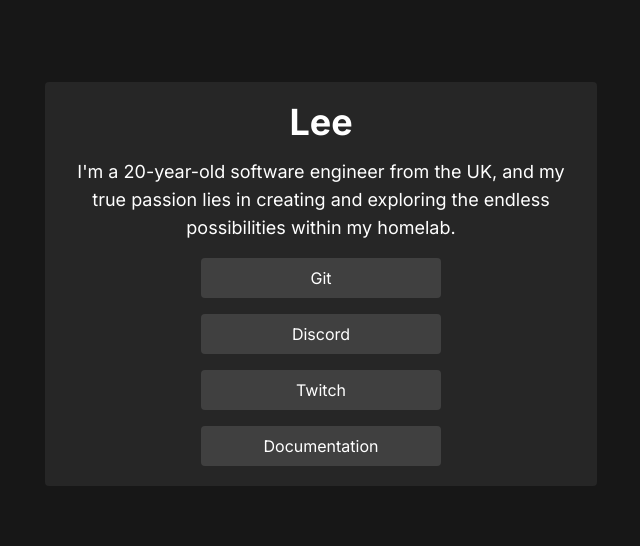
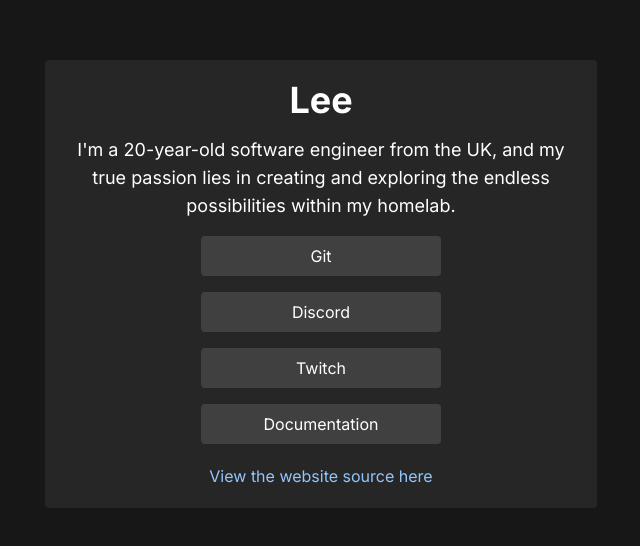
Before and after one commit to RealFascinated/simple-links, a Next.js app: page / in a window 1280 px wide. Shown: the part 116-662 px from the top of the page, without its empty margins (319-959 px from the left). Built offline with nearby package versions, Linux system fonts and the light colour scheme.

Commit message:
add view src text

```diff
--- a/src/app/page.tsx
+++ b/src/app/page.tsx
@@ -25,6 +25,15 @@
 							);
 						})}
 					</div>
+
+					<h1 className="mt-5 text-blue-300">
+						<a
+							href="https://git.fascinated.cc/Fascinated/personal-website"
+							target="_blank"
+						>
+							View the website source here
+						</a>
+					</h1>
 				</div>
 			</div>
 		</main>
```
